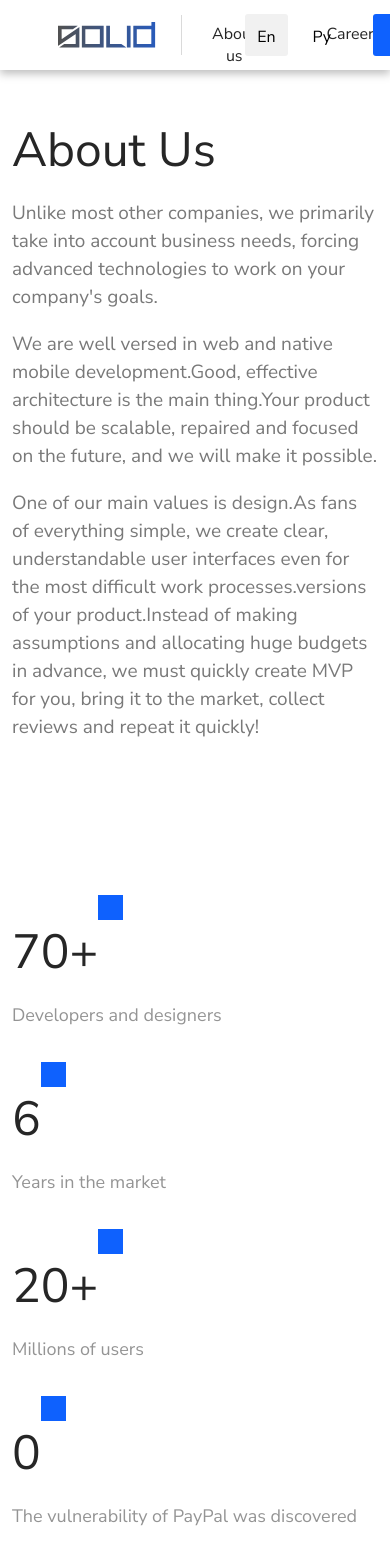
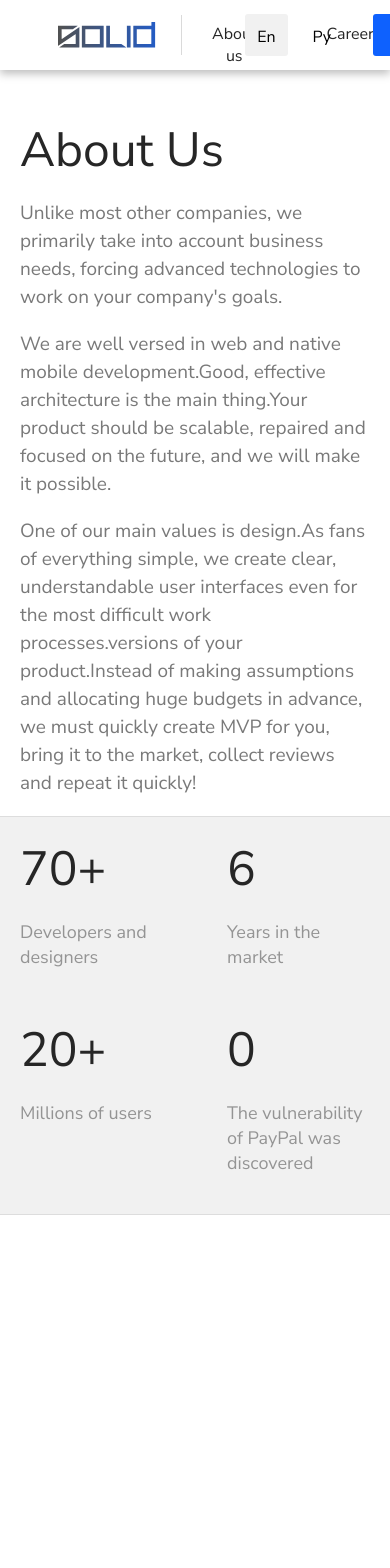
Before and after one commit to SolidDevs/solid-devs, a Next.js app: page /aboutUs in a window 390 px wide. Shown: the top 1568 px of the page. Built offline with nearby package versions, Linux system fonts and the light colour scheme.

Commit message:
feat/aboutMain

```diff
--- a/src/components/aboutUs/AboutUs.module.scss
+++ b/src/components/aboutUs/AboutUs.module.scss
@@ -4,10 +4,24 @@
   display: grid;
   grid-template-columns: 3fr 1fr;
   gap: 160px;
+
   @media (max-width: 1024px) {
     grid-template-columns: 1fr;
+    gap: 120px;
   }
+
+  @media (max-width: 768px) {
+    gap: 80px;
+  }
+
+  @media (max-width: 576px) {
+    gap: 0px;
+  }
+
   .left__content {
+    @media (max-width: 768px) {
+      padding: 0 8px;
+    }
     h2 {
       font-family: "Nunito Sans";
       font-style: normal;
@@ -36,8 +50,13 @@
       margin-top: 0;
     }
 
-    @media (max-width: 540px) {
-      grid-template-columns: 1fr;
+    @media (max-width: 576px) {
+      margin: 0 -12px;
+      padding: 20px 20px;
+      gap: 30px 64px;
+      background: #f1f1f1;
+      border-top: 1px solid #dddddd;
+      border-bottom: 1px solid #dddddd;
     }
   }
 }
@@ -45,4 +64,8 @@
 .about__line {
   border: 1px solid #b8b8b8;
   margin: 32px 0 50px;
+
+  @media (max-width: 576px) {
+    display: none;
+  }
 }
--- a/src/components/aboutUs/aboutCard/AboutCard.module.scss
+++ b/src/components/aboutUs/aboutCard/AboutCard.module.scss
@@ -3,7 +3,8 @@
 .card__main {
   display: grid;
   grid-template-columns: 157px;
-  @media (max-width: 540px) {
+
+  @media (max-width: 1024px) {
     grid-template-columns: 1fr;
   }
   .card__cub {
@@ -13,6 +14,10 @@
     position: absolute;
     top: -25px;
     right: -25px;
+
+    @media (max-width: 576px) {
+      display: none;
+    }
   }
   h3 {
     font-family: "Nunito Sans";
```
